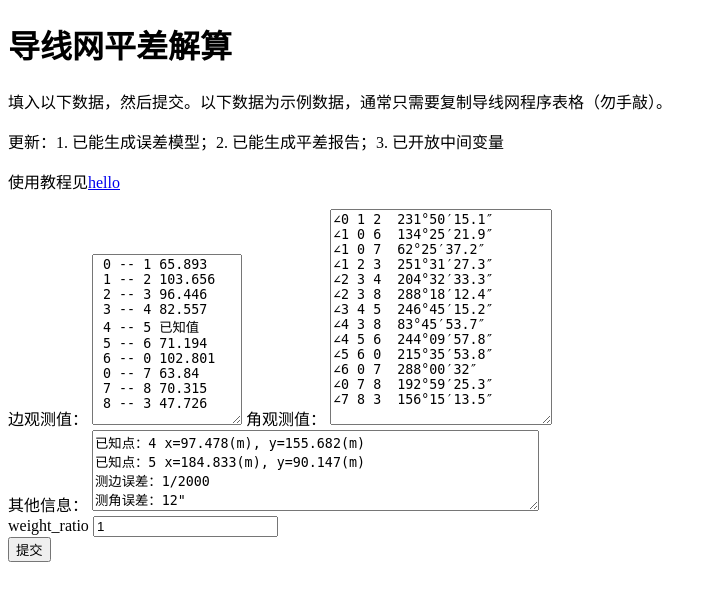
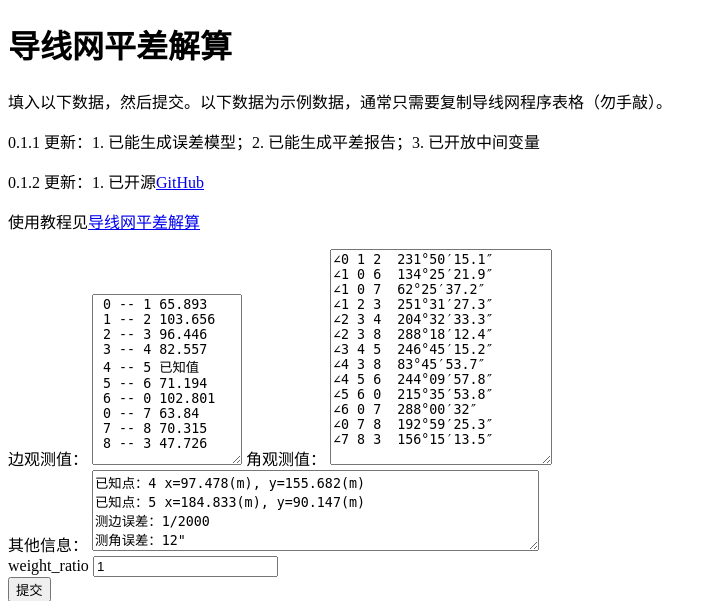
Before and after one commit to zy6p/adjust, a Django app: page /dxw/ in a window 1280 px wide. Shown: the top 601 px of the page, without its empty margins (0-717 px from the left). Run offline with Django 3.2, Linux system fonts and the light colour scheme.

Commit message:
update 0.1.2

```diff
--- a/templates/dxw_solve.html
+++ b/templates/dxw_solve.html
@@ -7,8 +7,9 @@
 <body>
 <h1>导线网平差解算</h1>
 <p>填入以下数据，然后提交。以下数据为示例数据，通常只需要复制导线网程序表格（勿手敲）。</p>
-<p>更新：1. 已能生成误差模型；2. 已能生成平差报告；3. 已开放中间变量</p>
-<p>使用教程见<a href="https://www.hotdry.top/dxw/">hello</a></p>
+<p>0.1.1 更新：1. 已能生成误差模型；2. 已能生成平差报告；3. 已开放中间变量</p>
+<p>0.1.2 更新：1. 已开源<a href="https://github.com/LU-sir/adjust">GitHub</a></p>
+<p>使用教程见<a href="https://mp.weixin.qq.com/s/tUFf6CtUDv3bd6P8dOSQIA">导线网平差解算</a></p>
     <form action="/dxw/" method="post">
         {% csrf_token %}
         <label>
```
